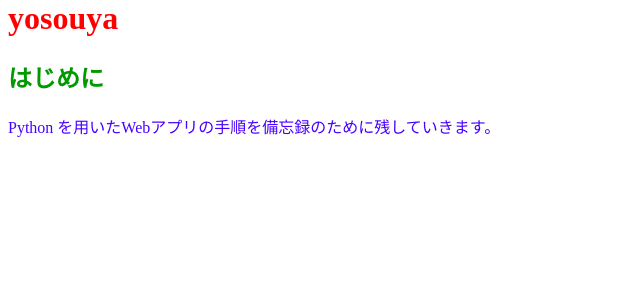
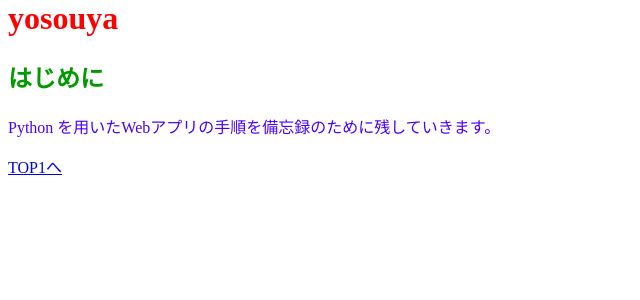
Before and after one commit to ashitanosoft/python_web2, a Flask app: page /index in a window 1280 px wide. Shown: the part 21-321 px from the top of the page, without its empty margins (0-640 px from the left). Run offline with Flask 2, Linux system fonts and the light colour scheme.

Commit message:
link to top

```diff
--- a/app/templates/index.html
+++ b/app/templates/index.html
@@ -12,6 +12,6 @@
 
     </body>
 
-
+    <a href="../">TOP1へ</a>
 
 </html>
```
